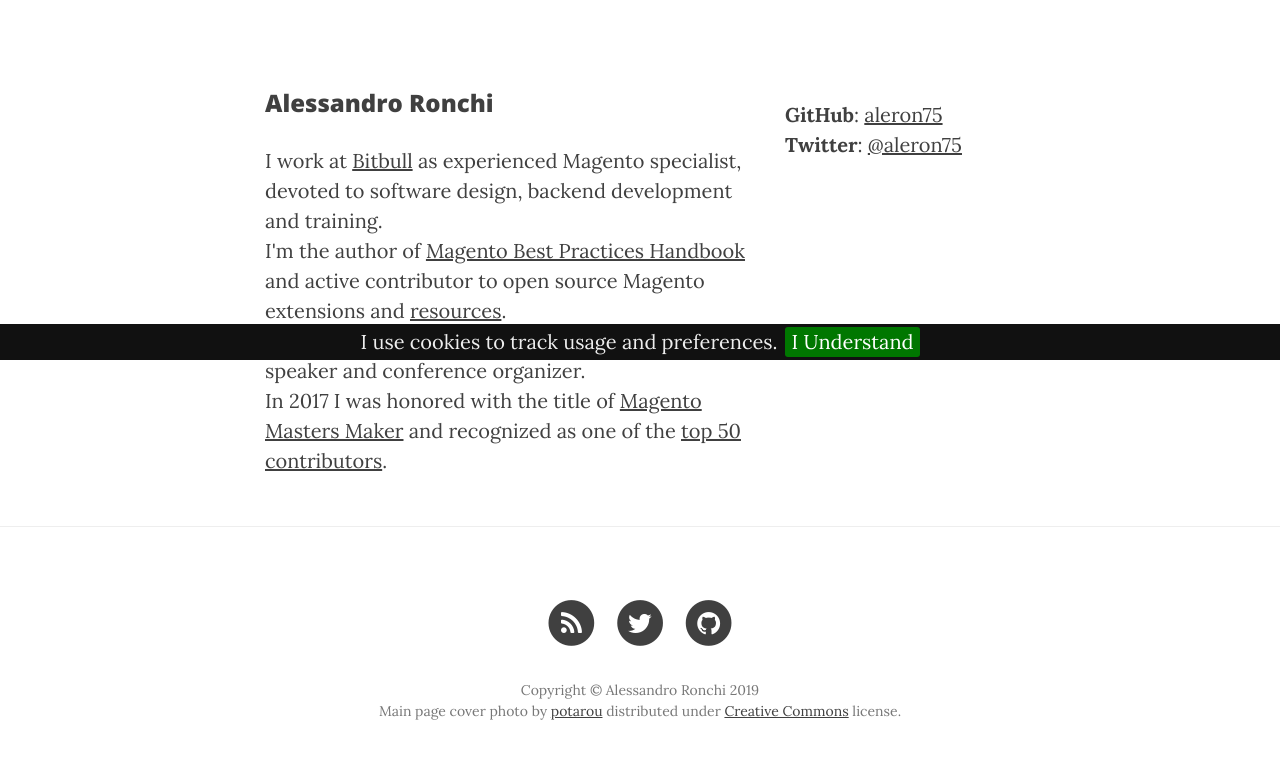
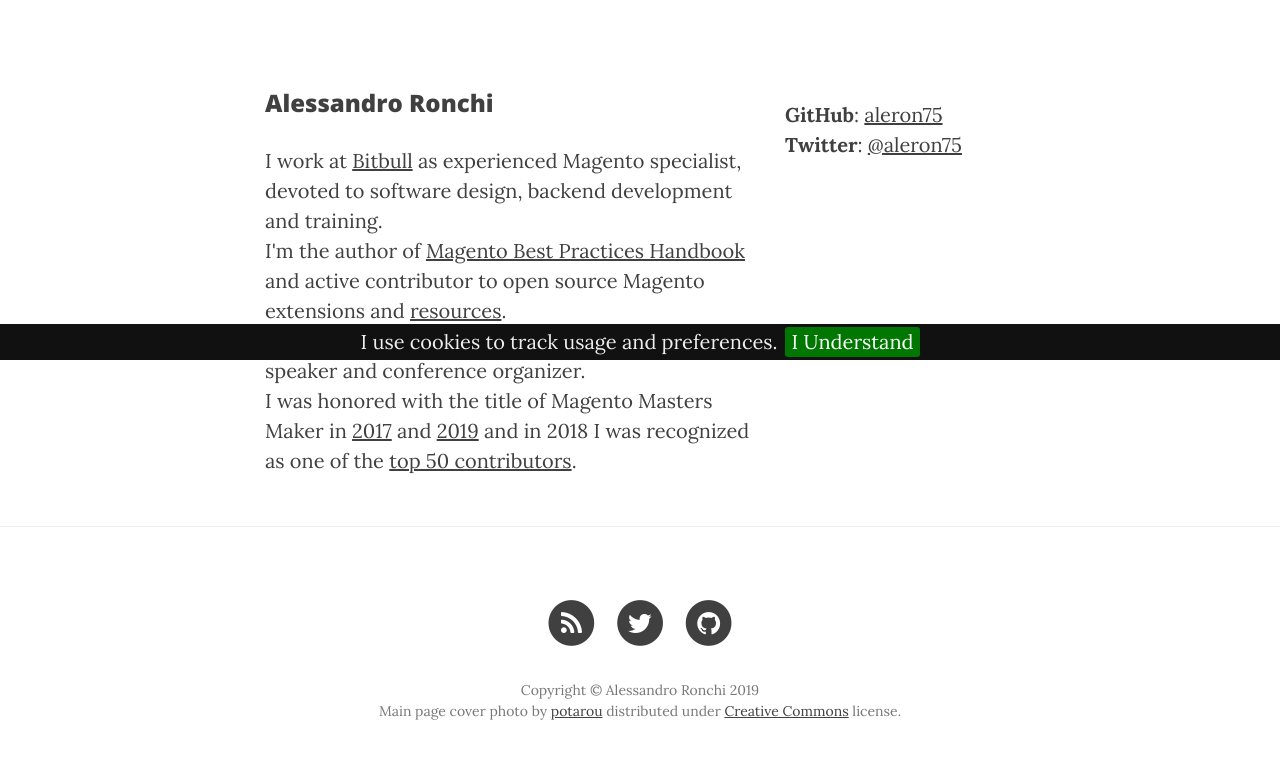
Before and after one commit to aleron75/aleron75.github.io, a Jekyll site: the page built from about.html, in a window 1280 px wide, cut to the strip 540-1327 px from the top of the page. Shown: the top 759 px of the strip. Built offline with Jekyll 4.4.1, drawn with Linux system fonts in a browser that asks for light colours; nearby versions of some CDN libraries.

Commit message:
Update bio

```diff
--- a/about.html
+++ b/about.html
@@ -12,7 +12,7 @@ description: aleron75
             I work at <a href="http://www.bitbull.it/en">Bitbull</a> as experienced Magento specialist, devoted to software design, backend development and training.<br/>
             I'm the author of <a href="http://leanpub.com/magebp">Magento Best Practices Handbook</a> and active contributor to open source Magento extensions and <a href="https://github.com/aleron75/mageres/">resources</a>.<br/>
             I also love taking part in the Magento community as speaker and conference organizer.<br/>
-            In 2017 I was honored with the title of <a href="https://magento.com/blog/magento-news/meet-2017-magento-masters-makers">Magento Masters Maker</a> and recognized as one of the <a href="https://magento.com/blog/technical/thank-you-top-50-contributors-2017">top 50 contributors</a>.
+            I was honored with the title of Magento Masters Maker in <a href="https://magento.com/blog/magento-news/meet-2017-magento-masters-makers">2017</a> and <a href="https://magento.com/blog/technical/meet-2019-magento-masters-makers">2019</a> and in 2018 I was recognized as one of the <a href="https://magento.com/blog/technical/thank-you-top-50-contributors-2017">top 50 contributors</a>.
         </p>
     </div>
     <div class="col-xs-12 col-sm-4">
```
